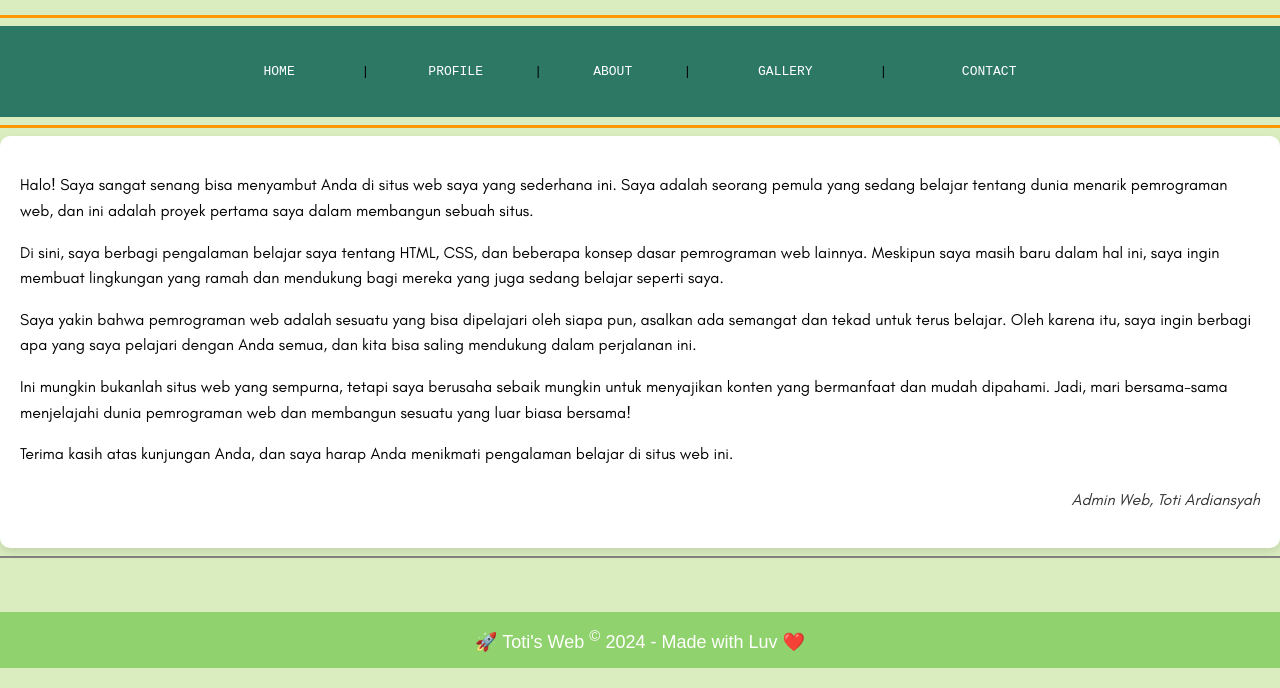
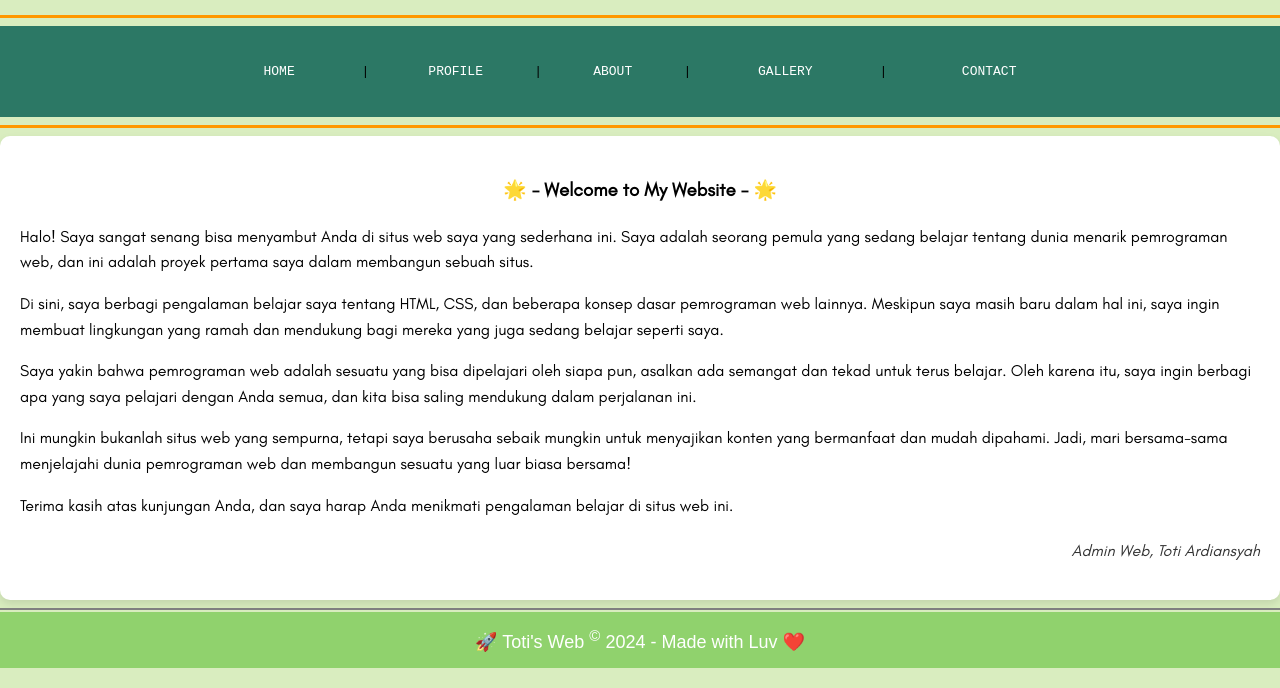
Before and after one commit to totiard/Profile-Old, a plain HTML site: page index.html in a window 1280 px wide. Shown: the part 132-820 px from the top of the page. Drawn offline with Linux system fonts and the light colour scheme.

Commit message:
Update index.html

```diff
--- a/index.html
+++ b/index.html
@@ -26,6 +26,7 @@
         <hr width="100%" size="3" color="#FF9800" align="left">
     </header>
     <div class="texthome">
+        <center><h3>🌟 - Welcome to My Website - 🌟</h3></center>
         <p>Halo! Saya sangat senang bisa menyambut Anda di situs web saya yang sederhana ini. Saya adalah seorang pemula yang sedang belajar tentang dunia menarik pemrograman web, dan ini adalah proyek pertama saya dalam membangun sebuah situs.</p>
         <p>Di sini, saya berbagi pengalaman belajar saya tentang HTML, CSS, dan beberapa konsep dasar pemrograman web lainnya. Meskipun saya masih baru dalam hal ini, saya ingin membuat lingkungan yang ramah dan mendukung bagi mereka yang juga sedang belajar seperti saya.</p>
         <p>Saya yakin bahwa pemrograman web adalah sesuatu yang bisa dipelajari oleh siapa pun, asalkan ada semangat dan tekad untuk terus belajar. Oleh karena itu, saya ingin berbagi apa yang saya pelajari dengan Anda semua, dan kita bisa saling mendukung dalam perjalanan ini.</p>
```
